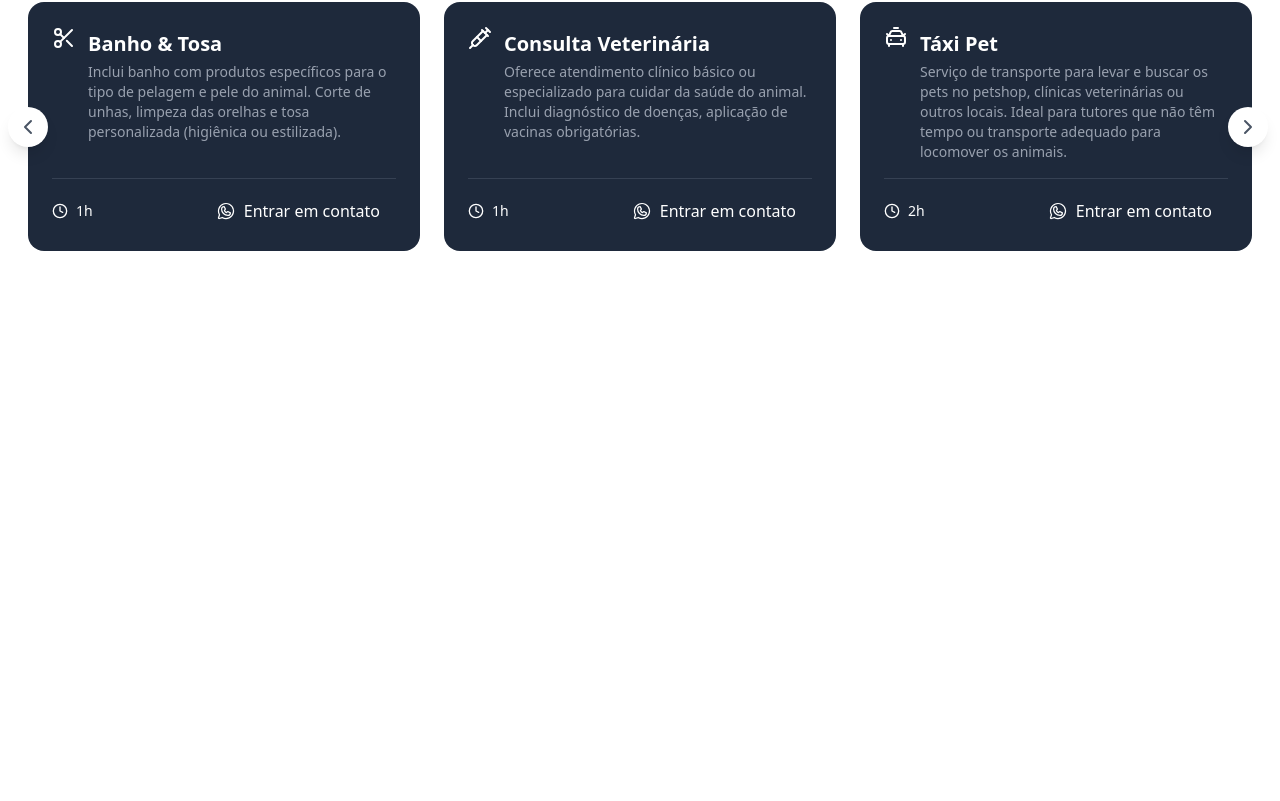
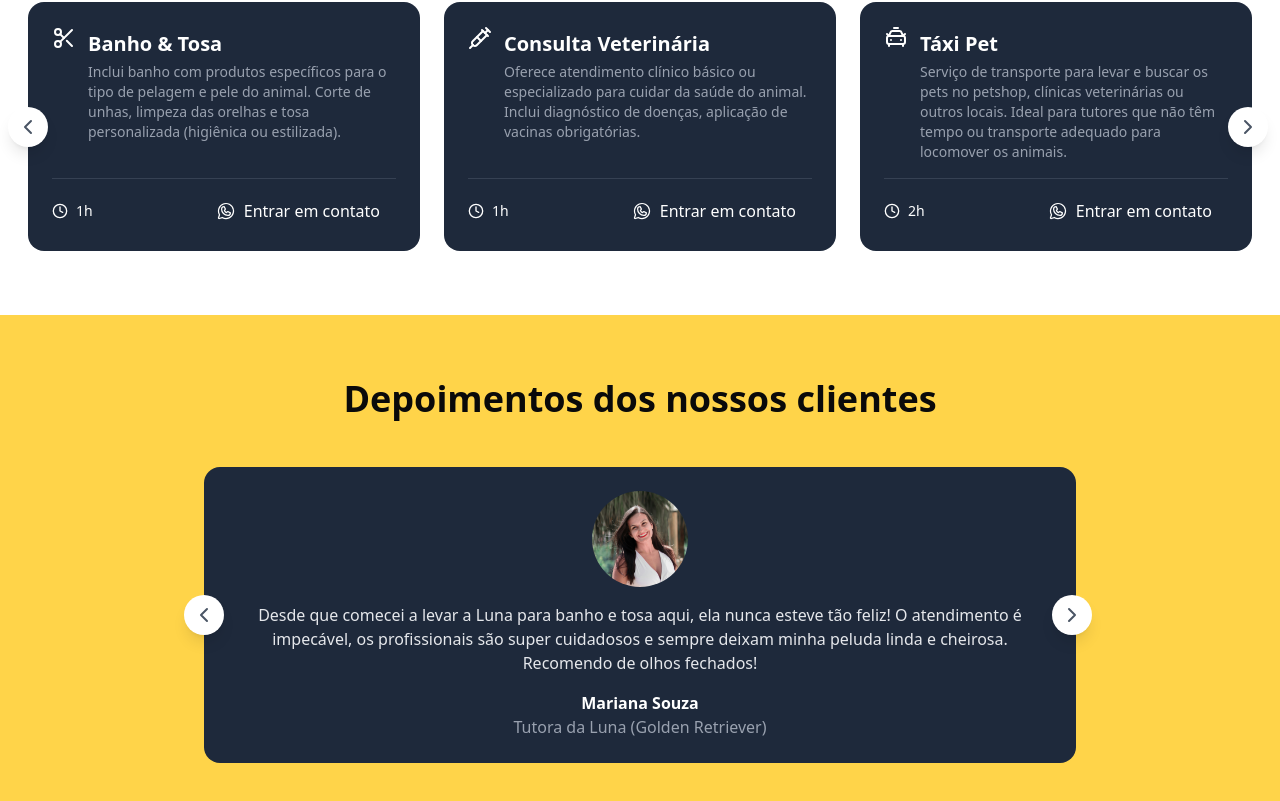
Before and after one commit to felipedestroo/petshop, a Next.js app: page / in a window 1280 px wide. Shown: the part 1169-1970 px from the top of the page. Before the commit the page ends 1484 px from the top, so only its background shows below. Built offline with nearby package versions, Linux system fonts and the light colour scheme.

Commit message:
feat: Add Testimonials component with carousel functionality to the homepage

```diff
--- /dev/null
+++ b/src/app/_components/testimonials.tsx
@@ -0,0 +1,112 @@
+"use client";
+
+import useEmblaCarousel from "embla-carousel-react";
+import { ChevronLeft, ChevronRight } from "lucide-react";
+import tutor1 from "@/../public/imagens/tutor1.png";
+import tutor2 from "@/../public/imagens/tutor2.png";
+import Image from "next/image";
+
+const testimonials = [
+  {
+    content:
+      "Desde que comecei a levar a Luna para banho e tosa aqui, ela nunca esteve tão feliz! O atendimento é impecável, os profissionais são super cuidadosos e sempre deixam minha peluda linda e cheirosa. Recomendo de olhos fechados!",
+    author: "Mariana Souza",
+    role: "Tutora da Luna (Golden Retriever)",
+    image: tutor2,
+  },
+  {
+    content:
+      "O serviço de hotel para pets foi uma experiência incrível! Precisei viajar e fiquei tranquilo sabendo que o Thor estava sendo bem cuidado. Recebi fotos e atualizações diárias, e ele voltou para casa super feliz! Sem dúvida, o melhor petshop da região.",
+    author: "Rafael",
+    role: "Tutor do Thor (Bulldog Francês)",
+    image: tutor1,
+  },
+  {
+    content: "Meus gatos nunca gostaram de sair de casa, mas o atendimento nesse petshop fez toda a diferença. A equipe é muito paciente e cuidadosa, e o serviço de banho especializado para felinos foi maravilhoso! Agora sei onde confiar o cuidado deles.",
+    author: "Camila fernandes",
+    role: "Tutora da Mel e do Max",
+    image: tutor2,
+  },
+];
+
+export function Testimonials() {
+
+  const [emblaRef, emblaApi] = useEmblaCarousel ({
+    loop: true
+  });
+
+  function scrollPrev() {
+    emblaApi?.scrollPrev();
+  }
+
+  function scrollNext() {
+    emblaApi?.scrollNext();
+  }
+
+  return(
+    <section className="bg-[#FFD449] py-16">
+      <div className="container mx-auto px-4">
+
+        <h2 className="text-4xl font-bold mb-12 text-center">
+          Depoimentos dos nossos clientes
+        </h2>
+
+        <div className="relative max-w-4xl mx-auto">
+          <div className="overflow-hidden" ref={emblaRef}>
+            <div className="flex">
+              {testimonials.map((item, index) => (
+                <div key={index} className="flex-[0_0_100%] min-w-0 px-3">
+                  <article className="bg-[#1E293B] text-white rounded-2xl p-6 space-y-4 h-full flex flex-col">
+                    <div className="flex flex-col items-center text-center space-y-4">
+                      <div className="relative w-24 h-24">
+                        <Image
+                          src={item.image}
+                          alt={item.author}
+                          fill
+                          sizes="96px"
+                          className="object-cover rounded-full"
+                        />
+                      </div>
+
+                      <p className="text-gray-200">
+                        {item.content}
+                      </p>
+
+                      <div>
+                        <p className="font-bold">
+                          {item.author}
+                        </p>
+
+                        <p className="text-gray-400">
+                          {item.role}
+                        </p>
+                      </div>
+                    </div>
+                  </article>
+                </div>
+              ))}
+            </div>
+          </div>
+
+          <button
+            className="cursor-pointer bg-white flex items-center justify-center rounded-full shadow-lg w-10 h-10 absolute left-3 -translate-y-1/2 -translate-x-1/2 top-1/2 z-10"
+            onClick={scrollPrev}
+          >
+            <ChevronLeft
+              className="w-6 h-6 text-gray-600"
+            />
+          </button>
+
+          <button
+            className="cursor-pointer bg-white flex items-center justify-center rounded-full shadow-lg w-10 h-10 absolute -right-6 -translate-y-1/2 -translate-x-1/2 top-1/2 z-10"
+            onClick={scrollNext}
+          >
+            <ChevronRight
+              className="w-6 h-6 text-gray-600"
+            />
+          </button>
+        </div>
+      </div>
+    </section>
+  );
+}
--- a/src/app/page.tsx
+++ b/src/app/page.tsx
@@ -1,6 +1,7 @@
 import { Hero } from "./_components/hero";
 import { About } from "./_components/about";
 import { Services } from "./_components/services";
+import { Testimonials } from "./_components/testimonials";
 
 export default function Home() {
   return(
@@ -8,6 +9,7 @@
       <Hero/>
       <About />
       <Services />
+      <Testimonials />
     </main>
   );
 }
```
